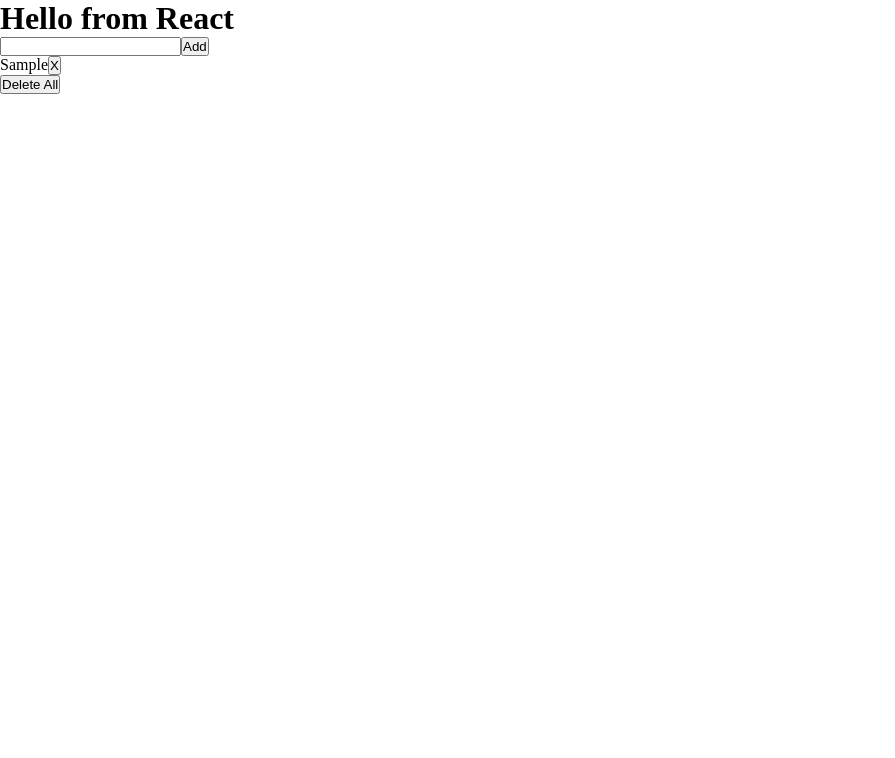
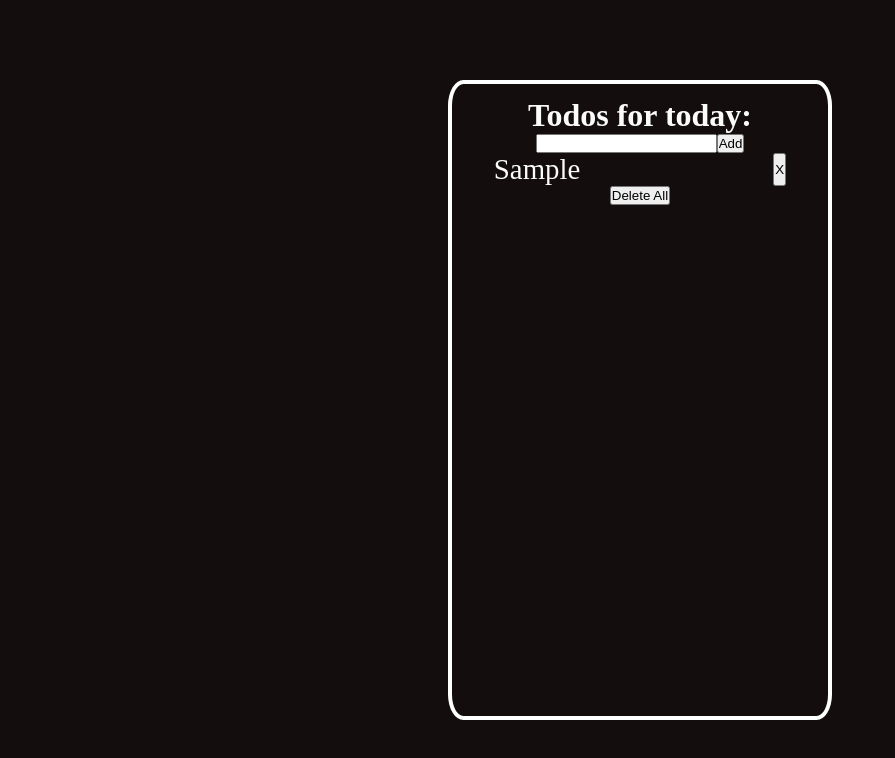
Before and after one commit to Quazar8/TsToDo, a React app: page / in a window 1280 px wide. Both pictures are taken after typing "Sample" into the empty fields and a click on the input "Add". Shown: the top 758 px of the page, without its empty margins (0-895 px from the left). Built offline with nearby package versions, Linux system fonts and the light colour scheme.

Commit message:
Further styling the app with sass

```diff
--- a/src/components/App.tsx
+++ b/src/components/App.tsx
@@ -3,10 +3,10 @@
 import Input from './Input'
 import ToDosContainer from './ToDosContainer'
 
-const App = props => {
+const App = () => {
     return (
         <main className="app-container">
-            <h1>Hello from React</h1>
+            <h1>Todos for today:</h1>
             <Input />
             <ToDosContainer />
         </main>
--- a/src/components/DeleteAllContainer.tsx
+++ b/src/components/DeleteAllContainer.tsx
@@ -6,11 +6,11 @@
 
 const DeleteAllContainer =
         ({ deleteAll }: Props): JSX.Element => (
-            <div>
+            <article className="delete-all-container">
                 <button onClick={ deleteAll }>
                     Delete All
                 </button>
-            </div>
+            </article>
         )
 
 export default DeleteAllContainer
--- a/src/components/ToDoRow.tsx
+++ b/src/components/ToDoRow.tsx
@@ -11,7 +11,7 @@
         deleteTodo(index)
     }
     return (
-        <article>
+        <article className="todo-row">
             {todo}
             <button onClick={handleClick}>X</button>
         </article>
--- a/src/components/ToDosContainer.tsx
+++ b/src/components/ToDosContainer.tsx
@@ -43,7 +43,7 @@
 
     const displayToDos = (): JSX.Element => {
         return (
-            <section>
+            <section className="todos-display">
                 {todos.map(renderTodos)}
                 <DeleteAllContainer
                     deleteAll={deleteAll}
@@ -53,10 +53,10 @@
     }
 
     return (
-        <section>
+        <section className="todos-container">
             {todos.length > 0
              ? displayToDos()
-             : <h1>No todos yet.</h1>
+             : <h3>No todos yet.</h3>
             }
         </section>
     )
--- /dev/null
+++ b/src/styles/_app.scss
@@ -0,0 +1,11 @@
+.app-container {
+    display: flex;
+    align-items: center;
+    flex-direction: column;
+    border: 0.5vh solid white;
+    border-radius: 4%;
+    width: 30%;
+    height: 80%;
+    padding: 1% 2%;
+    box-sizing: border-box;
+}
--- /dev/null
+++ b/src/styles/_delete-all-container.scss
@@ -0,0 +1,5 @@
+.delete-all-container {
+    display: flex;
+    align-items: center;
+    justify-content: center;
+}
--- /dev/null
+++ b/src/styles/_todo-row.scss
@@ -0,0 +1,4 @@
+.todo-row {
+    display: flex;
+    justify-content: space-between;
+}
--- /dev/null
+++ b/src/styles/_todos-container.scss
@@ -0,0 +1,11 @@
+.todos-container {
+    width: 90%;
+    font-size: 1.8rem;
+    display: flex;
+    justify-content: center;
+}
+
+.todos-display {
+    width: 100%;
+    height: 100%;
+}
--- a/src/styles/index.scss
+++ b/src/styles/index.scss
@@ -1,5 +1,10 @@
+@use 'app';
+@use 'todos-container';
+@use 'todo-row';
+@use 'delete-all-container';
+
 $b-color: rgb(20, 13, 13);
-$t-color: #f3efef;
+$t-color: #fbfbfb;
 
 %fullWindow {
     width: 100%;
@@ -14,6 +19,8 @@
 
 html {
     @extend %fullWindow;
+    background-color: $b-color;
+    color: $t-color;
 }
 
 body {
@@ -22,4 +29,7 @@
 
 #root {
     @extend %fullWindow;
+    display: flex;
+    align-items: center;
+    justify-content: center;
 }
```
